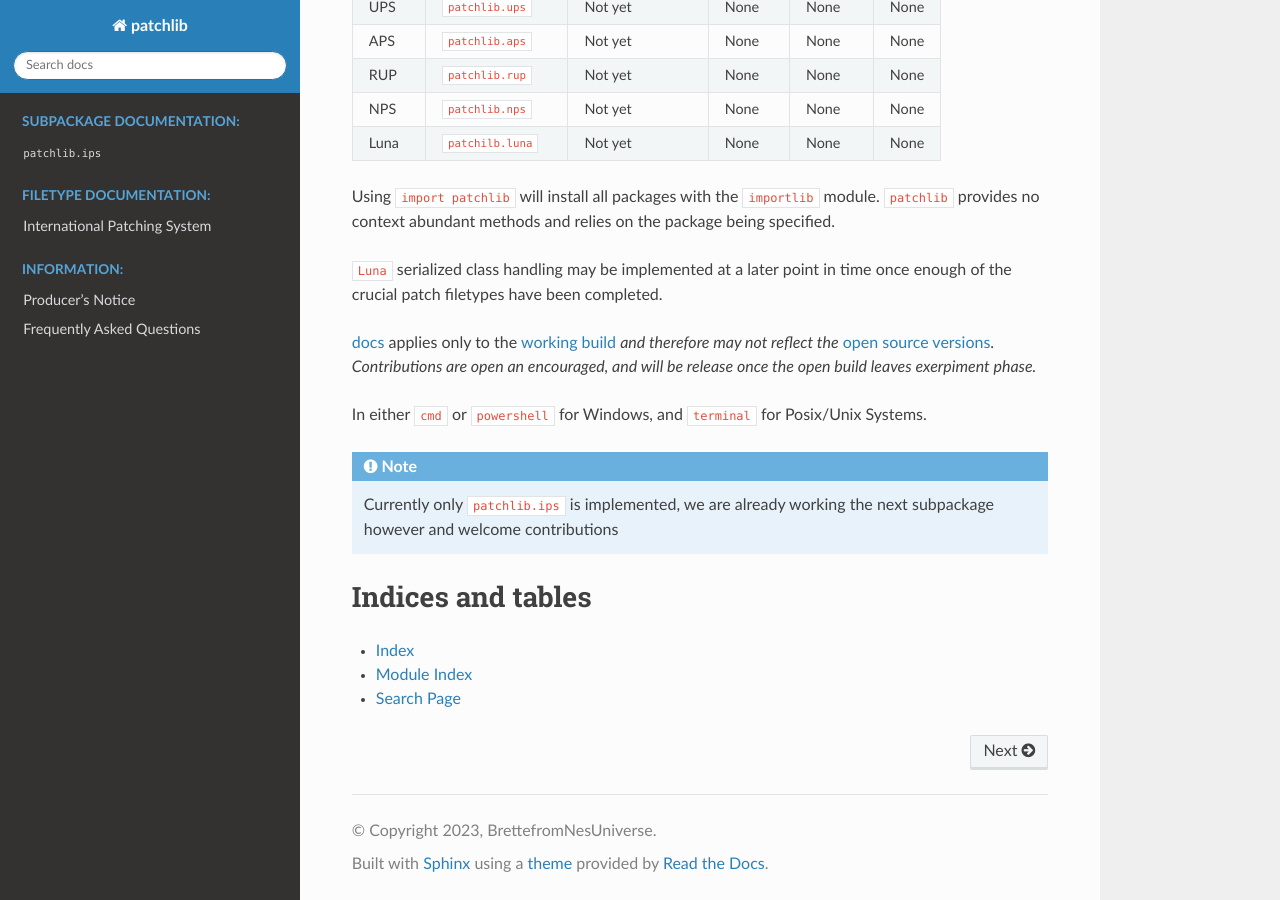
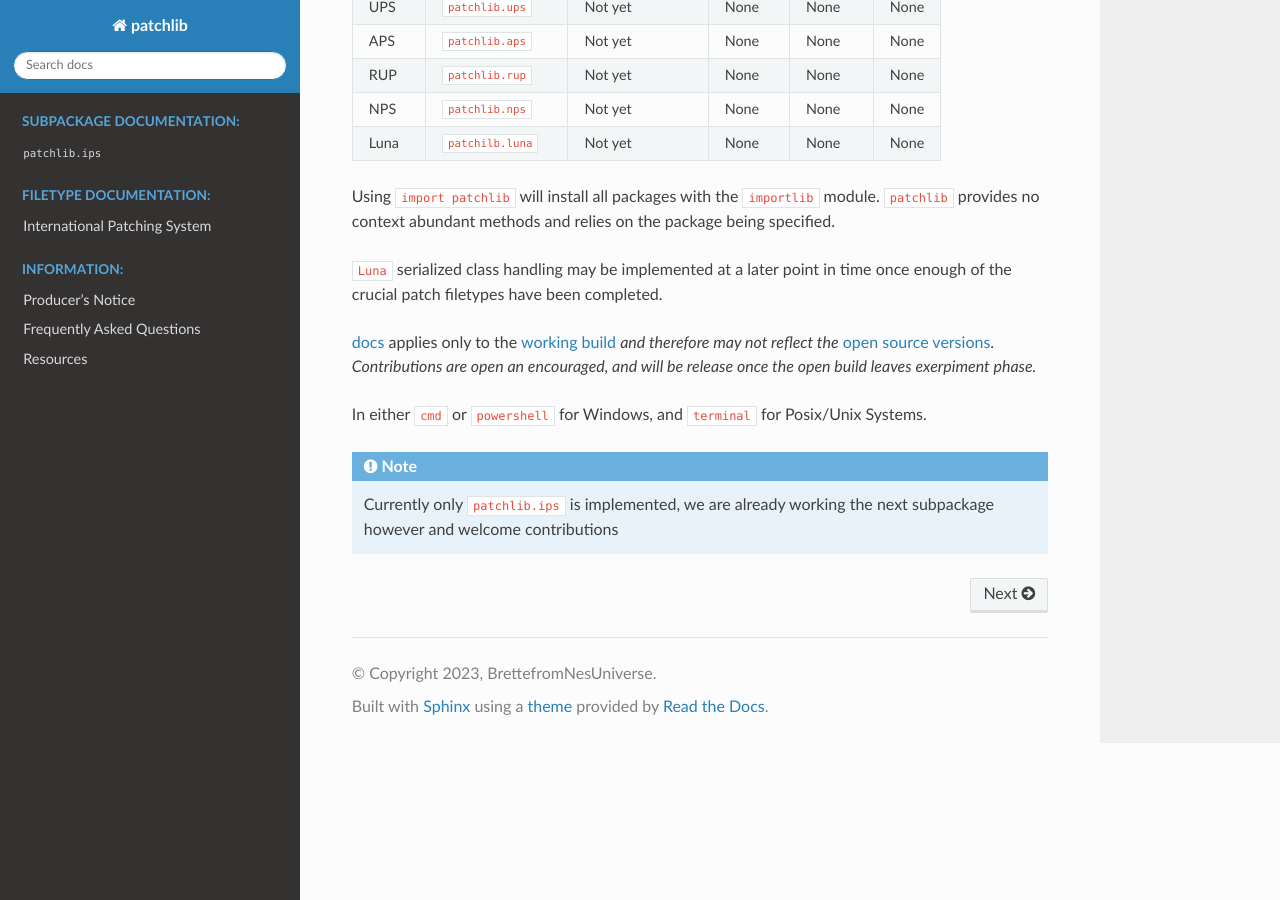
Before and after one commit to brette-0/patchlib, a Sphinx documentation site: the page built from docs/index.rst, in a window 1280 px wide and 900 px high, scrolled down 736 px. Built offline with Sphinx 7.4.7 and the Read the Docs theme 2.0.0, drawn with Linux system fonts in a browser that asks for light colours; some of the changed text lies outside the part shown.

Commit message:
Added resources and altered Layout

```diff
--- a/docs/index.rst
+++ b/docs/index.rst
@@ -81,12 +81,4 @@ In either ``cmd`` or ``powershell`` for Windows, and ``terminal`` for Posix/Unix
 
    Information/author
    Information/faq
-
-
-
-Indices and tables
-==================
-
-* :ref:`genindex`
-* :ref:`modindex`
-* :ref:`search`
+   Information/resources
```
Also changed, not shown: docs/Information/resources.rst (added, +10 -0 lines), 11 other files.
